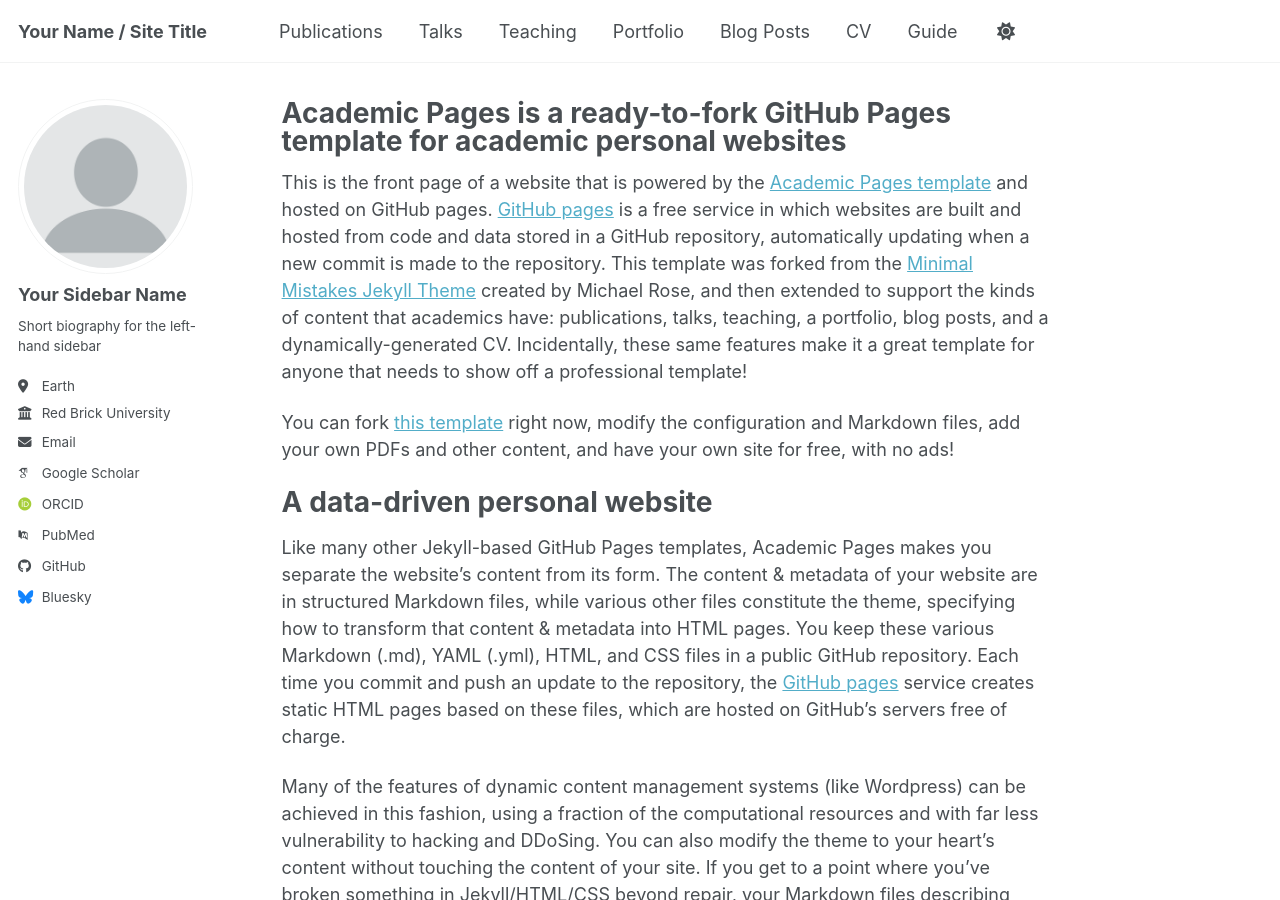
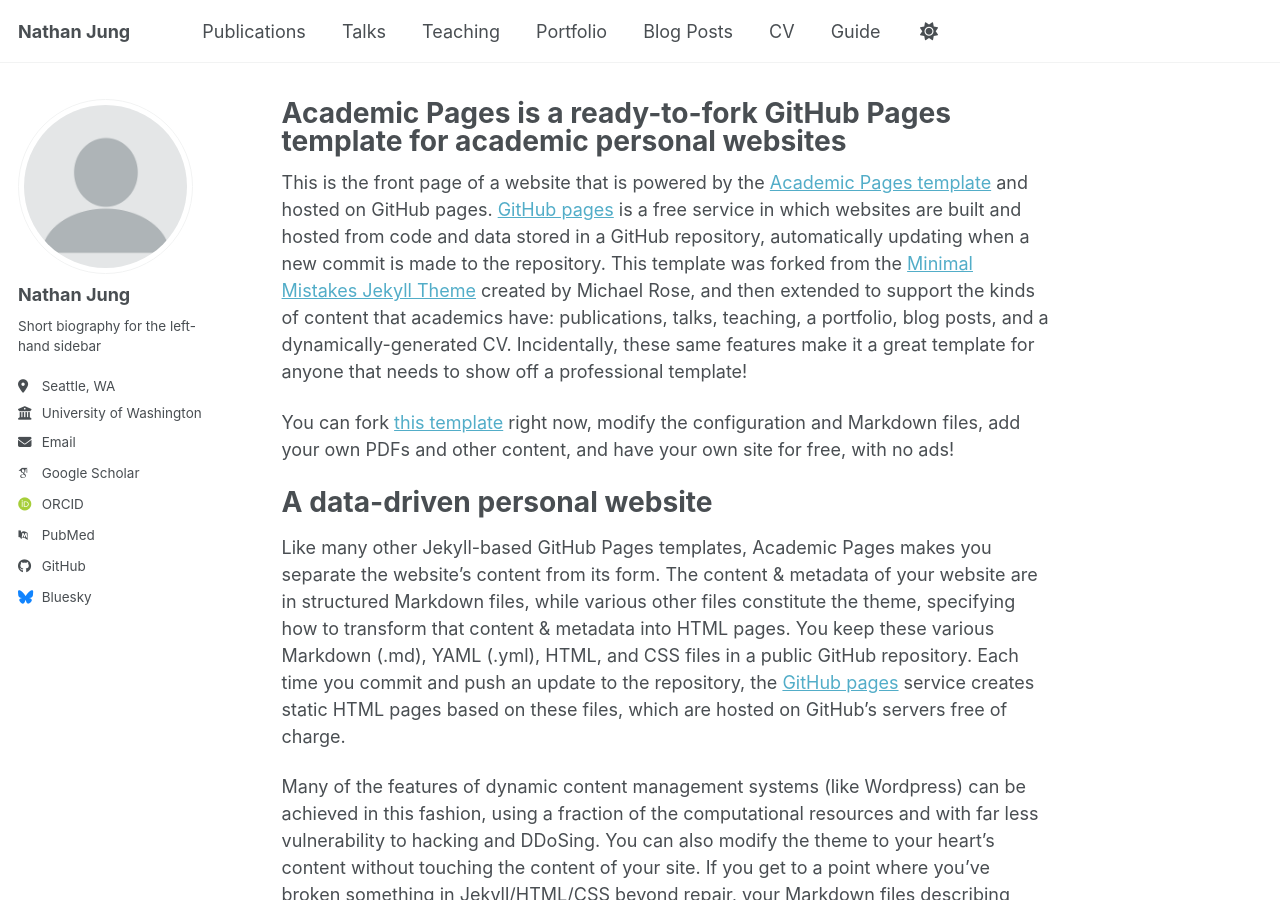
Before and after one commit to nathanjunguw/nathanjunguw.github.io, a Jekyll site: the page built from _pages/about.md, in a window 1280 px wide and 900 px high. Built offline with Jekyll 4.4.1, drawn with Linux system fonts in a browser that asks for light colours; some web fonts are replaced; a script bundle is joined from its source files by our own code; library files that are not in the unit come from our copies.

Commit message:
Update _config.yml

```diff
--- a/_config.yml
+++ b/_config.yml
@@ -9,7 +9,7 @@
 # Basic Site Settings
 locale                   : "en-US"
 site_theme               : "default" # Currently available options are "default", "air"
-title                    : "Your Name / Site Title"
+title                    : "Nathan Jung"
 title_separator          : "-"
 name                     : &name "Your Name"
 description              : &description "Your Name's academic portfolio"   # Update this with a general description of your site, this is the default if not overridden by a page
@@ -24,13 +24,13 @@
 author:
   # Biographic information
   avatar           : "profile.png"
-  name             : "Your Sidebar Name"
+  name             : "Nathan Jung"
   pronouns         : # example: "she/her"
   bio              : "Short biography for the left-hand sidebar"
-  location         : "Earth"
-  employer         : "Red Brick University"
+  location         : "Seattle, WA"
+  employer         : "University of Washington"
   uri              : # URL
-  email            : "none@example.org"
+  email            : "njung3@uw.edu"
 
   # Academic websites
   academia         : # URL
```
